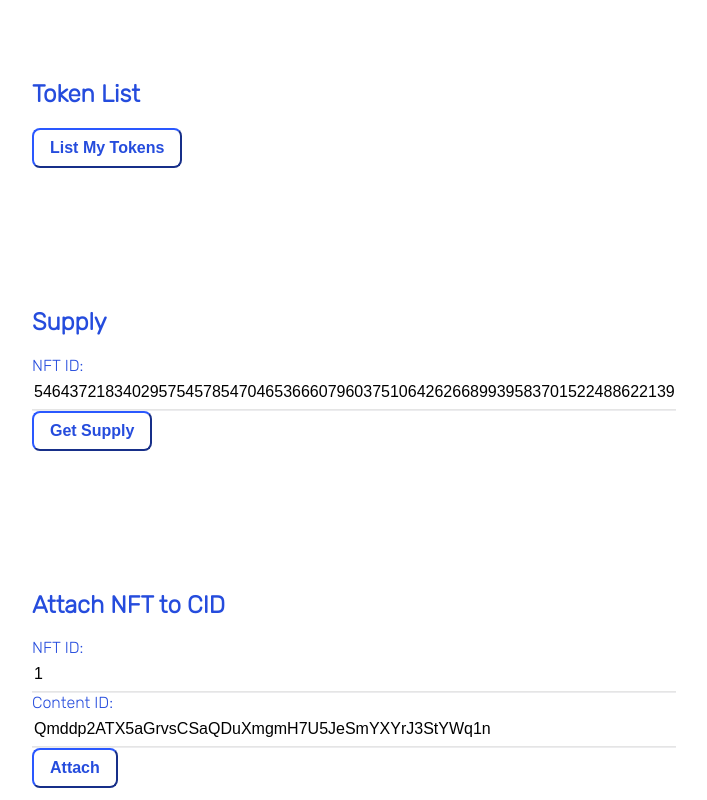
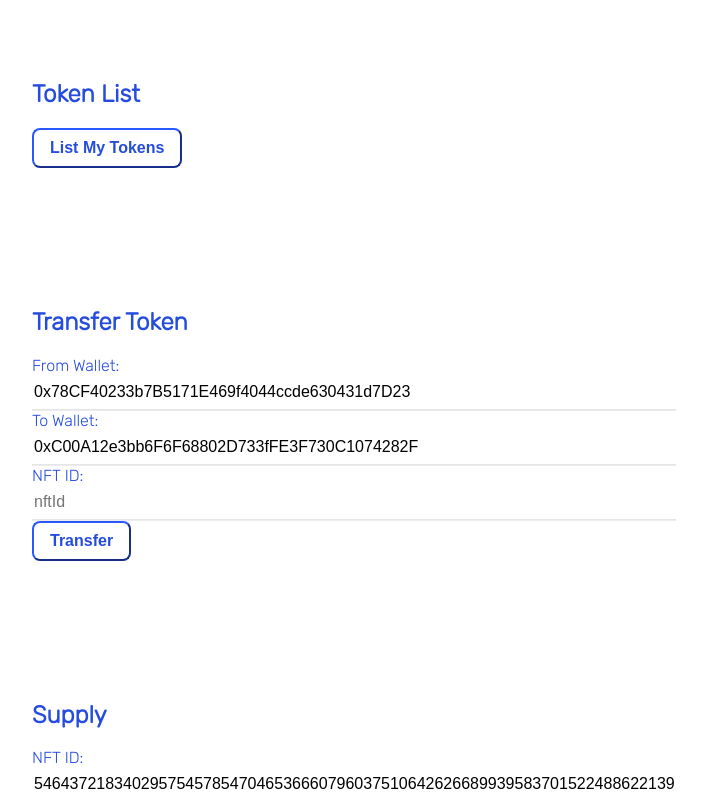
Before and after one commit to pkcere/freeport-nft-minter-demo, a React (Create React App) app: page / in a window 1280 px wide. Shown: the top 800 px of the page, without its empty margins (288-995 px from the left). Built offline with nearby package versions, Linux system fonts and the light colour scheme; what @cere/freeport-sdk would draw is missing.

Commit message:
Added transfer code sample

```diff
--- a/src/App.js
+++ b/src/App.js
@@ -7,11 +7,13 @@ import DdcDownloader from "./Ddc-download";
 import Attacher from "./Attacher";
 import TokenSupply from "./Supply";
 import TokenList from "./Lister";
+import Transfer from "./Transfer";
 
 function App() {
   return (
     <div className="App">
       <TokenList/>
+      <Transfer/>
       <TokenSupply />
       <Attacher />
       <DdcUploader/>
--- a/src/Lister.jsx
+++ b/src/Lister.jsx
@@ -29,8 +29,8 @@ const TokenListTable = ({ownedList}) => (
 			</tr>
 		</thead>
 		<tbody>
-			{ownedList.map(token => (
-				<tr>
+			{ownedList.map((token,i) => (
+				<tr key={i}>
 					<td> {token.quantity} / {token.supply} </td>
 					<td> {token.nftId} </td>
 				</tr>
--- /dev/null
+++ b/src/Transfer.jsx
@@ -0,0 +1,48 @@
+import bs58 from 'bs58';
+import { useState } from "react";
+import { transfer } from "./utils/transfer";
+
+
+export default (_) => {
+  const [tx, setTx] = useState(null);
+  const [from, setFrom] = useState("0x78CF40233b7B5171E469f4044ccde630431d7D23");
+  const [to, setTo] = useState("0xC00A12e3bb6F6F68802D733fFE3F730C1074282F");
+  const [nftId, setNftId] = useState('');
+
+  const onFromInput = e => setFrom(e.target.value);
+  const onToInput = e => setTo(e.target.value);
+  const onNftIdInput = e => setNftId(e.target.value);
+
+  const submit = async () => {
+  	const tx = await transfer(from, to, nftId);
+  	setTx(tx.hash);
+  };
+
+  return (
+    <div className="Minter">
+      <h2> Transfer Token </h2>
+      <div>
+        <span> From Wallet: </span>
+        <input placeholder="From Address" value={from} onChange={onFromInput}/>
+      </div>
+      <div>
+        <span> To Wallet: </span>
+        <input placeholder="To Address" value={to} onChange={onToInput}/>
+      </div>
+      <div>
+        <span> NFT ID: </span>
+        <input placeholder="nftId" value={nftId} onChange={onNftIdInput}/>
+      </div>
+      <button onClick={submit}> Transfer </button>
+      { tx ? <TxLink tx={tx}/> : null}
+    </div>
+  );
+};
+
+const TxLink = ({tx}) => (
+  <a
+    href={`https://mumbai.polygonscan.com/tx/${tx}`}
+    target={"polyscanner"}>
+    Transaction Link
+  </a>
+);
--- /dev/null
+++ b/src/utils/transfer.js
@@ -0,0 +1,20 @@
+import {
+    importProvider,
+    getFreeportAddress,
+    createFreeport
+} from "@cere/freeport-sdk";
+
+export const transfer = async (from, to, nftId) => {
+    const env = "stage"; // or stage or dev. prod is default
+    const provider = importProvider();
+    const contract = createFreeport({
+        provider,
+        contractAddress: await getFreeportAddress(provider, env)
+    });
+
+    const tx = await contract.safeTransferFrom(from, to, nftId, 1, [0]);
+    const receipt = await tx.wait();
+    console.log(receipt);
+
+    return tx;
+};
```
